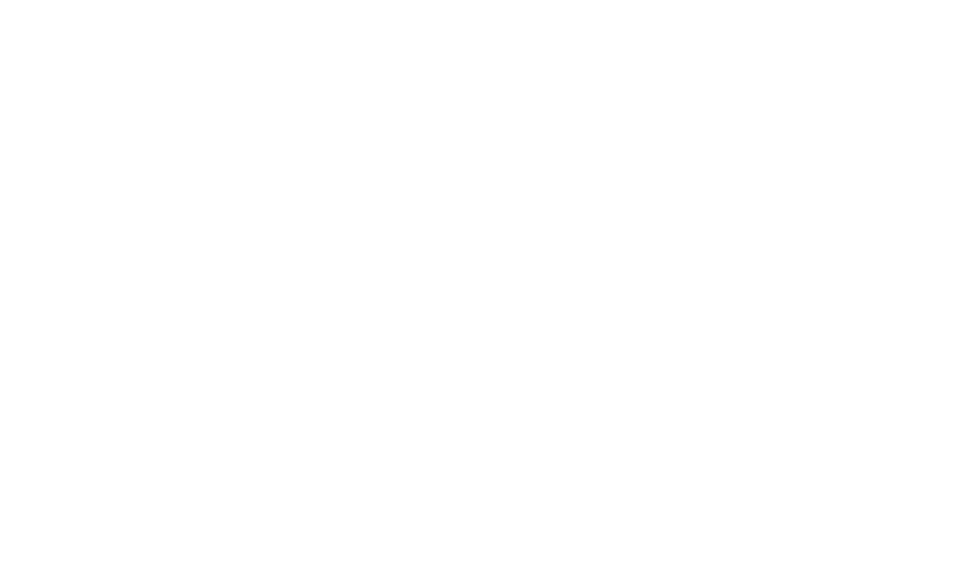
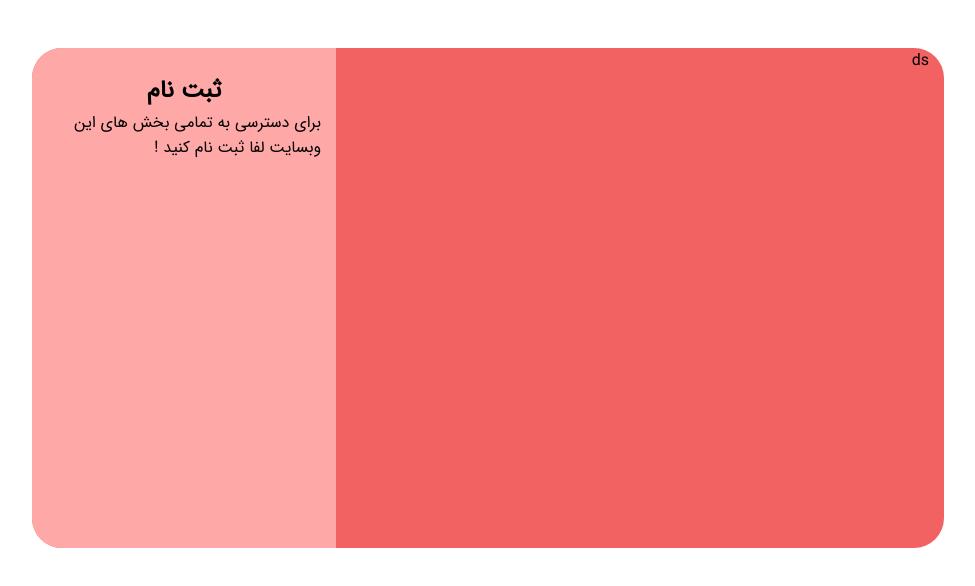
Before and after one commit to miladmohammadi82/vlf-1, a Vue app: page /register in a window 1280 px wide. Before the commit this address had no page. Shown: the top 586 px of the page, without its empty margins (196-1171 px from the left). Built offline with nearby package versions, Linux system fonts and the light colour scheme; what vue-scroll-progress, vue-tippy would draw is missing.

Commit message:
commit 1

```diff
--- a/src/css/style.css
+++ b/src/css/style.css
@@ -1197,3 +1197,37 @@
         width: 95%;
     }
 }
+
+
+
+
+
+
+
+/* Start register page */
+
+
+.content-register-box{
+    width: 80%;
+    height: 500px;
+    background: rgb(243, 98, 98);
+    border-radius: 30px;
+    -webkit-border-radius: 30px;
+    -moz-border-radius: 30px;
+    -ms-border-radius: 30px;
+    -o-border-radius: 30px;
+}
+
+.content-register-box .left-register-box{
+    background: #FFA8A8;
+    border-radius: 30px 0 0 30px;
+    -webkit-border-radius: 30px 0 0 30px;
+    -moz-border-radius: 30px 0 0 30px;
+    -ms-border-radius: 30px 0 0 30px;
+    -o-border-radius: 30px 0 0 30px;
+    display: flex;
+    justify-content: center;
+}
+
+
+/* END register page */
--- /dev/null
+++ b/src/pages/auth/register.vue
@@ -0,0 +1,30 @@
+<template>
+  <div class="d-flex align-items-center">
+      <div class="container">
+        <div class="justify-content-center fade-in-y forgot row">
+            <div class="content-register-box mt-5 row">
+                <div class="col-lg-8">
+                    ds
+                </div>
+                <div class="col-lg-4 left-register-box">
+                   <div class="title-left-register-box">
+                       <h2 class="d-flex justify-content-center pt-4">ثبت نام</h2>
+                       <p class="d-flex justify-content-center">برای دسترسی به تمامی بخش های این وبسایت لفا ثبت نام کنید !</p>
+                   </div>
+
+                </div>
+            </div>
+        </div>
+      </div>
+  </div>
+</template>
+
+<script>
+export default {
+    name: "register-page"
+}
+</script>
+
+<style>
+
+</style>
--- a/src/routes.js
+++ b/src/routes.js
@@ -1,6 +1,7 @@
 /* Components */
 import Home from './pages/home.vue';
 import PostSingle from "./pages/post-single.vue";
+import registerPage from "./pages/auth/register.vue"
 
 let routes = [
     {
@@ -13,6 +14,11 @@
         name: 'post-single',
         component: PostSingle
     },
+    {
+        path: '/register',
+        name: 'register-page',
+        component: registerPage
+    },
 ];
 
 export default routes;
```
Also changed, not shown: 1 other file (tests, documents, lock files or other folders).
